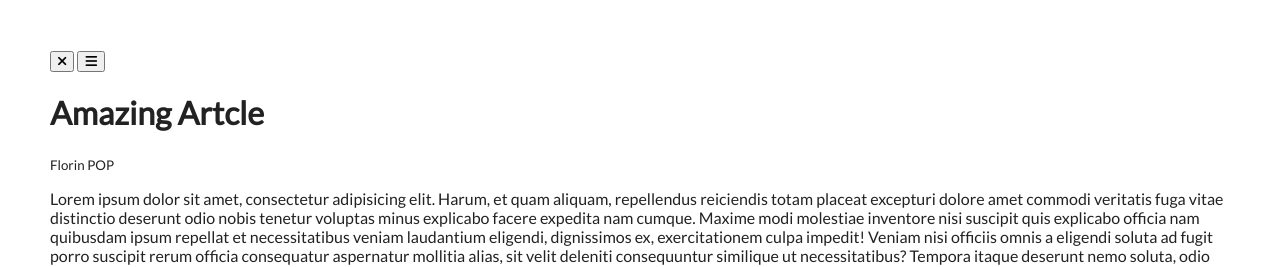
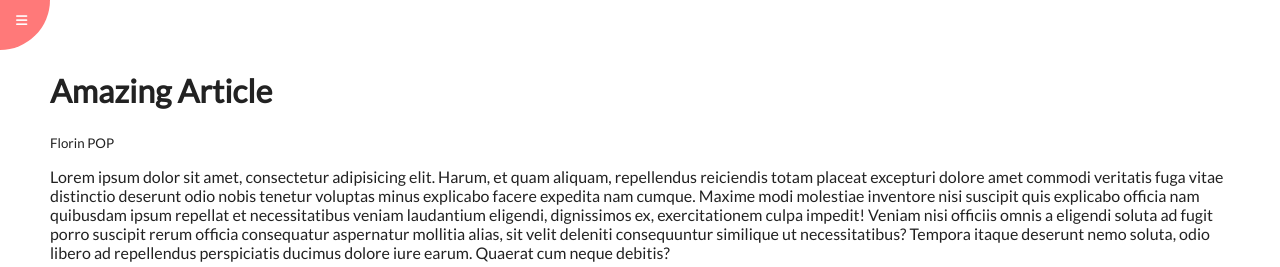
Before and after one commit to CheikhMohamedD/50-project-Html-Css-JS, a plain HTML site: page Rotating Navigation/index.html in a window 1280 px wide. Shown: the top 267 px of the page. Drawn offline with Linux system fonts and the light colour scheme.

Commit message:
rotating nav styling part.1

```diff
--- a/Rotating Navigation/index.html
+++ b/Rotating Navigation/index.html
@@ -27,7 +27,7 @@
       </div>
 
       <div class="content">
-        <h1>Amazing Artcle</h1>
+        <h1>Amazing Article</h1>
         <small>Florin POP</small>
         <p>
           Lorem ipsum dolor sit amet, consectetur adipisicing elit. Harum, et
--- a/Rotating Navigation/style.css
+++ b/Rotating Navigation/style.css
@@ -33,3 +33,42 @@ body {
 .container.show-nav {
   transform: rotate(-20deg);
 }
+
+.circle-container {
+  position: fixed;
+  top: -50px;
+  left: -50px;
+}
+.circle{
+   background-color: #ff7979;
+   height: 100px;
+   width: 100px;
+   border-radius: 50%;
+   position: relative;
+   transition: transform 0.5s linear;
+}
+.circle button{
+   cursor: pointer;
+   position: absolute;
+   top: 45%;
+   left: 45%;
+   height: 50px;
+   background: transparent;
+   font-size: 13px;
+   color: #fff;
+   border: 0;
+}
+.circle button:focus{
+   outline: none;
+}
+.circle button#open{
+   left: 60%;
+}
+.circle button#close{
+   top: 60%;
+   transform: rotate(90deg);
+   transform-origin: top left;
+}
+.content img{
+   max-width: 100%;
+}
```
